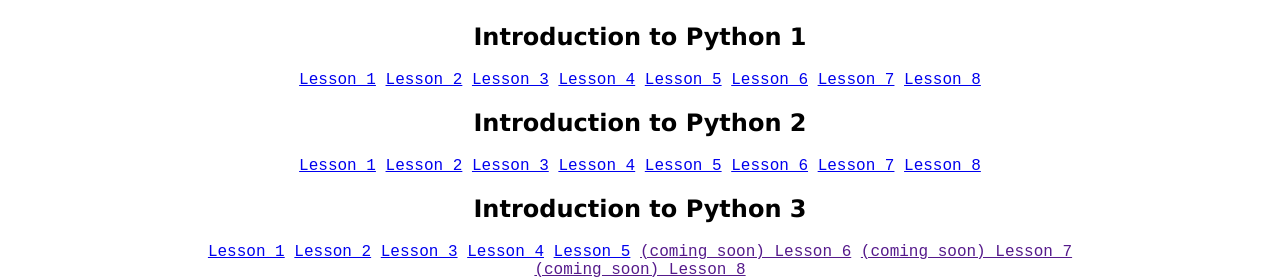
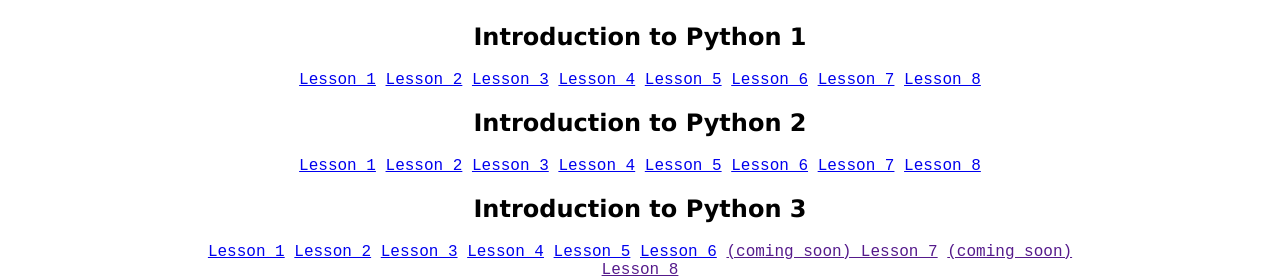
Before and after one commit to YingyingLuo/IntroToPython, a plain HTML site: page lessons.html in a window 1280 px wide. Shown: the part 1021-1300 px from the top of the page. Drawn offline with Linux system fonts and the light colour scheme.

Commit message:
Update lessons.html

```diff
--- a/lessons.html
+++ b/lessons.html
@@ -85,7 +85,7 @@
                 <a href="https://youtu.be/thTXPdByKe8">Lesson 3</a>
                 <a href="https://youtu.be/mutmXLkm6f0">Lesson 4</a>
                 <a href="https://youtu.be/MY_jdubMlGk">Lesson 5</a>
-                <a href="">(coming soon) Lesson 6</a>
+                <a href="https://youtu.be/O3rcHuewyJk">Lesson 6</a>
                 <a href="">(coming soon) Lesson 7</a>
                 <a href="">(coming soon) Lesson 8</a>
 		</section>
```
